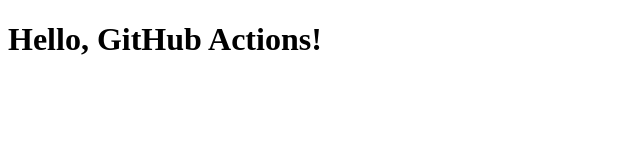
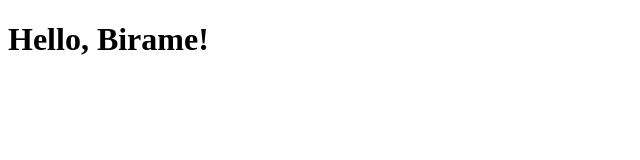
Before and after one commit to OumarLAM/gh-deployment-workflow, a plain HTML site: page index.html in a window 1280 px wide. Shown: the whole page, without its empty margins (0-640 px from the left). Drawn offline with Linux system fonts and the light colour scheme.

Commit message:
Update index.html

```diff
--- a/index.html
+++ b/index.html
@@ -5,6 +5,6 @@
   <title>Hello GitHub Actions</title>
 </head>
 <body>
-  <h1>Hello, GitHub Actions!</h1>
+  <h1>Hello, Birame!</h1>
 </body>
 </html>
```
